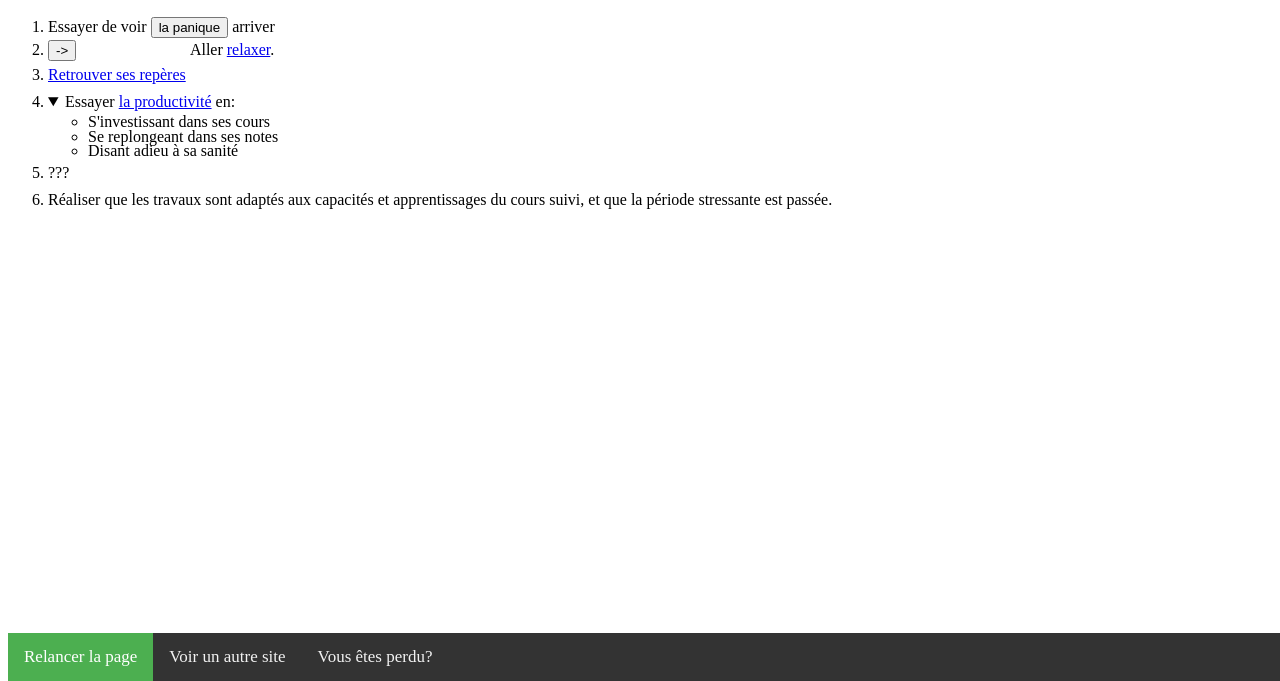
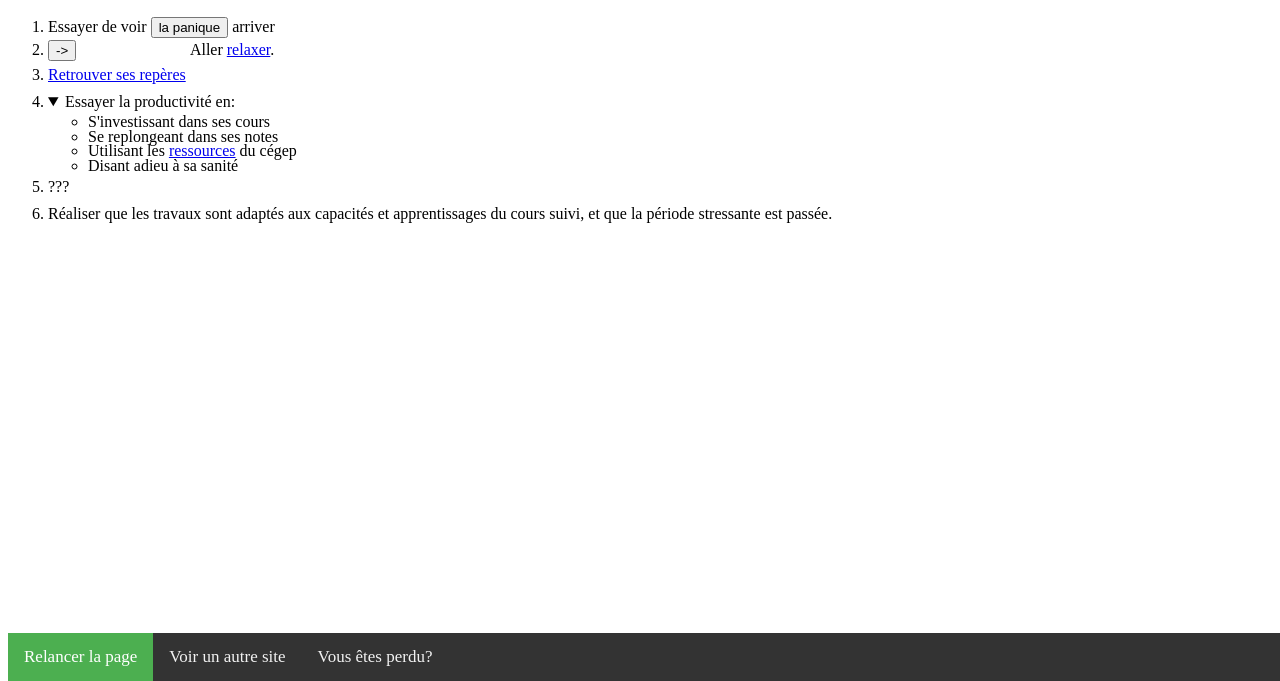
Before and after one commit to MrBibli/MrBibli.github.io, a plain HTML site: page index.html in a window 1280 px wide. Both pictures are taken after a click on the heading "Essayer la productivité en:". Shown: the part 119-800 px from the top of the page. Drawn offline with Linux system fonts and the light colour scheme.

Commit message:
Update index.html

```diff
--- a/index.html
+++ b/index.html
@@ -40,11 +40,13 @@ function closeWin() {
 	</li>
 	<li class="ol"><a href="Recharge.html">Retrouver ses repères</a>
 	</li>
-	<li class="ol"><details><summary>Essayer <a href="Productivité.html">la productivité</a> en:</summary>
+	<li class="ol"><details><summary>Essayer la productivité en:</summary>
 		<ul>
 			<li class="ul">S'investissant dans ses cours
 			</li>
 			<li class="ul">Se replongeant dans ses notes
+			</li>
+			<li class="ul">Utilisant les <a href="Productivité.html">ressources</a> du cégep
 			</li>
 			<li class="ul">Disant adieu à sa sanité
 			</li>
```
